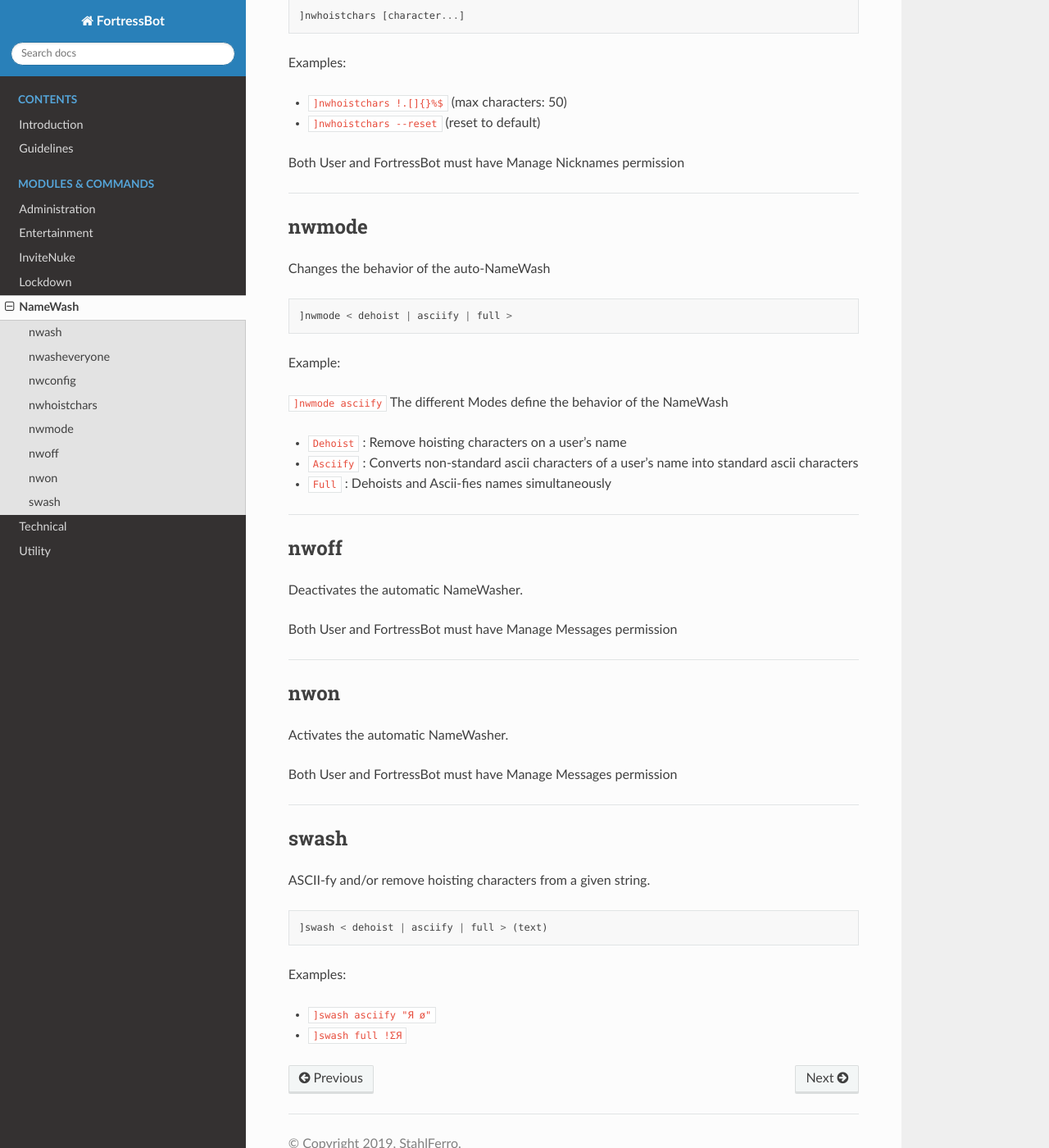
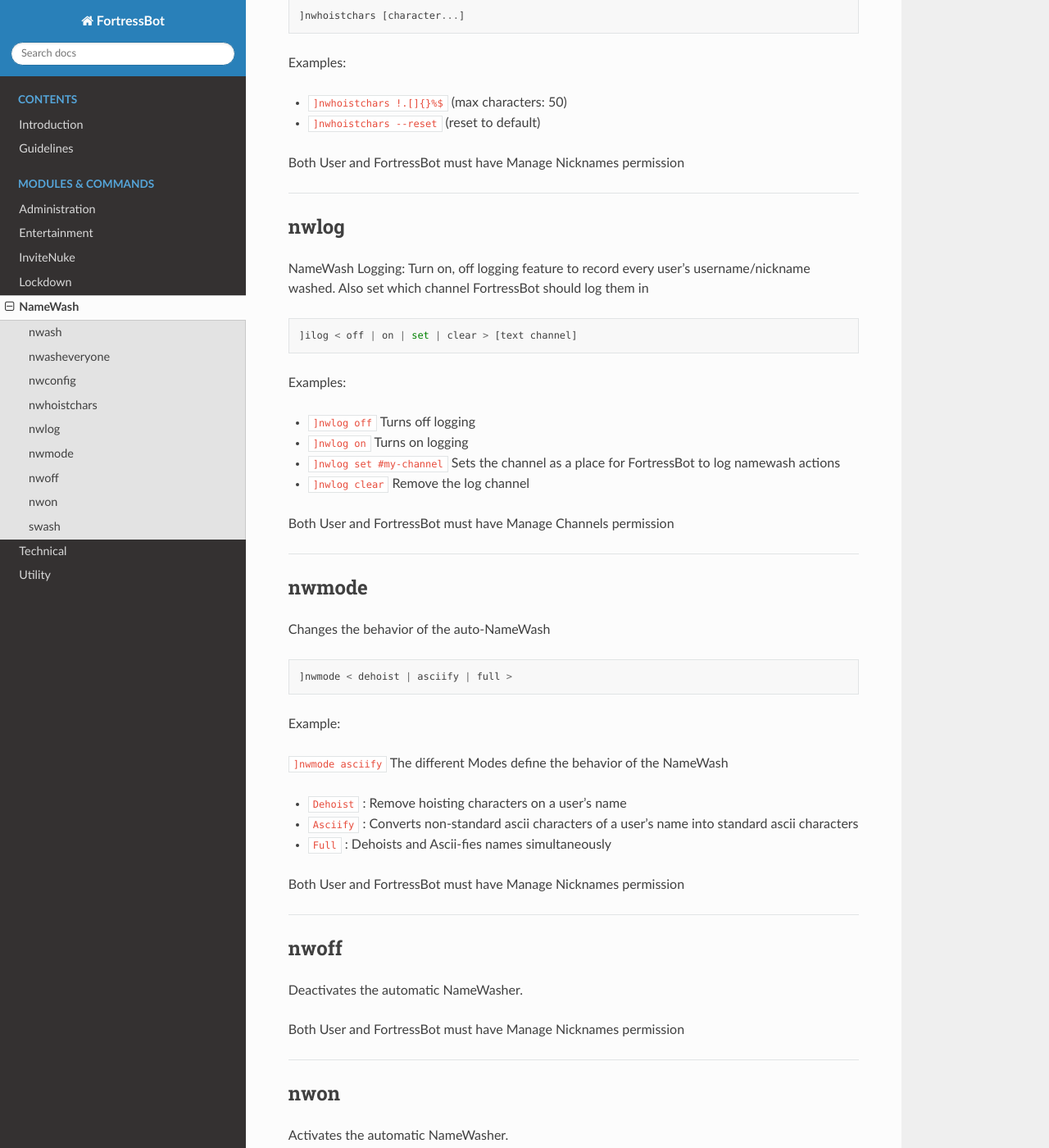
Before and after one commit to StahlFerro/FortressBot, a Sphinx documentation site: the page built from docs/source/namewash.rst, in a window 1280 px wide and 1400 px high, scrolled down 1248 px. Shown: the whole window at 82% size. Built offline with Sphinx 7.4.7 and the Read the Docs theme 2.0.0, drawn with Linux system fonts in a browser that asks for light colours; some of the changed text lies outside the part shown.

Commit message:
Fixed NameWash commands

```diff
--- a/docs/source/namewash.rst
+++ b/docs/source/namewash.rst
@@ -78,6 +78,33 @@
 
 ....
 
+nwlog
+---------------
+NameWash Logging: Turn on, off logging feature to record every user's username/nickname washed. Also set which channel FortressBot should log them in
+
+.. code::
+
+	]ilog < off | on | set | clear > [text channel]
+
+Examples:
+
+- ``]nwlog off``
+  Turns off logging
+
+- ``]nwlog on``
+  Turns on logging
+
+- ``]nwlog set #my-channel``
+  Sets the channel as a place for FortressBot to log namewash actions
+
+- ``]nwlog clear``
+  Remove the log channel
+
+Both User and FortressBot must have Manage Channels permission
+
+
+....
+
 nwmode
 ---------------
 Changes the behavior of the auto-NameWash
@@ -100,6 +127,8 @@
 - ``Full``
   : Dehoists and Ascii-fies names simultaneously
 
+Both User and FortressBot must have Manage Nicknames permission
+
 
 ....
 
@@ -107,7 +136,7 @@
 ---------------
 Deactivates the automatic NameWasher.
 
-Both User and FortressBot must have Manage Messages permission
+Both User and FortressBot must have Manage Nicknames permission
 
 
 ....
@@ -116,7 +145,7 @@
 ---------------
 Activates the automatic NameWasher.
 
-Both User and FortressBot must have Manage Messages permission
+Both User and FortressBot must have Manage Nicknames permission
 
 
 ....
```
Also changed, not shown: docs/source/invitenuke.rst (+27 -0 lines).
